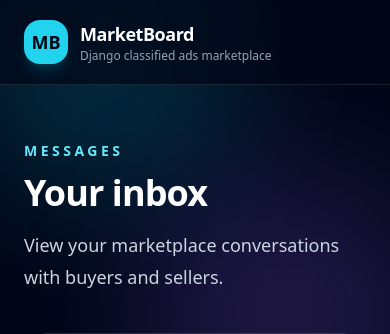
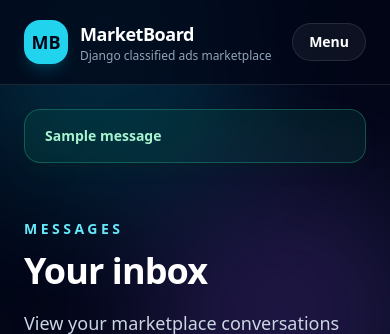
Before and after one commit to mohammad-azimi/MarketBoard, a Django app: page /inbox/ in a window 390 px wide. Shown: the top 334 px of the page. Run offline with Django 4.2, Linux system fonts and the light colour scheme; a user stored in the database is signed in; tables that the repository leaves empty hold one stand-in row (values such as "Sample post"); grey boxes marked "Sample" are stand-in pictures; one stand-in notice (Sample message) is shown; some libraries are stand-ins or nearby versions.

Commit message:
Add user feedback messages and mobile navigation

```diff
--- a/Panel/conversation/views.py
+++ b/Panel/conversation/views.py
@@ -1,3 +1,4 @@
+from django.contrib import messages
 from django.contrib.auth.decorators import login_required
 from django.shortcuts import get_object_or_404, redirect, render
 
@@ -29,6 +30,10 @@ def new(request, item_pk):
     item = get_object_or_404(Item, pk=item_pk)
 
     if item.created_by == request.user:
+        messages.warning(
+            request,
+            "You cannot start a conversation about your own listing.",
+        )
         return redirect("item:detail", pk=item_pk)
 
     conversations = Conversation.objects.filter(item=item).filter(
@@ -36,6 +41,10 @@ def new(request, item_pk):
     )
 
     if conversations.exists():
+        messages.info(
+            request,
+            "You already have a conversation for this listing.",
+        )
         return redirect("conversation:detail", pk=conversations.first().id)
 
     if request.method == "POST":
@@ -51,6 +60,10 @@ def new(request, item_pk):
             conversation_message.created_by = request.user
             conversation_message.save()
 
+            messages.success(
+                request,
+                "Message sent successfully.",
+            )
             return redirect("conversation:detail", pk=conversation.id)
     else:
         form = ConversationMessageForm()
@@ -84,6 +97,10 @@ def detail(request, pk):
 
             conversation.save()
 
+            messages.success(
+                request,
+                "Reply sent successfully.",
+            )
             return redirect("conversation:detail", pk=pk)
     else:
         form = ConversationMessageForm()
--- a/Panel/core/templates/core/base.html
+++ b/Panel/core/templates/core/base.html
@@ -17,7 +17,8 @@
 
     <div class="relative z-10 flex min-h-screen flex-col">
       <nav class="border-b border-white/10 bg-slate-950/70 backdrop-blur-xl">
-        <div class="mx-auto flex max-w-7xl items-center justify-between px-6 py-5">
+        <div class="mx-auto max-w-7xl px-6 py-5">
+          <div class="flex items-center justify-between">
             <a href="/" class="group flex items-center gap-3">
               <div class="flex h-11 w-11 items-center justify-center rounded-2xl bg-cyan-400 text-lg font-black text-slate-950 shadow-lg shadow-cyan-500/20">
                 MB
@@ -67,8 +68,76 @@
                 </a>
               {% endif %}
             </div>
+
+            <details class="relative md:hidden">
+              <summary class="list-none rounded-full border border-white/10 bg-white/5 px-4 py-2 text-sm font-semibold text-white">
+                Menu
+              </summary>
+
+              <div class="absolute right-0 z-50 mt-3 w-64 rounded-3xl border border-white/10 bg-slate-950 p-3 shadow-2xl shadow-black/40">
+                <a href="{% url 'item:items' %}" class="block rounded-2xl px-4 py-3 text-sm font-semibold text-slate-300 transition hover:bg-white/10 hover:text-white">
+                  Browse
+                </a>
+
+                <a href="{% url 'core:contact' %}" class="block rounded-2xl px-4 py-3 text-sm font-semibold text-slate-300 transition hover:bg-white/10 hover:text-white">
+                  Contact
+                </a>
+
+                {% if request.user.is_authenticated %}
+                  <a href="{% url 'item:new' %}" class="mt-2 block rounded-2xl bg-cyan-400 px-4 py-3 text-sm font-bold text-slate-950 transition hover:bg-cyan-300">
+                    New Item
+                  </a>
+
+                  <a href="{% url 'dashboard:index' %}" class="block rounded-2xl px-4 py-3 text-sm font-semibold text-slate-300 transition hover:bg-white/10 hover:text-white">
+                    Dashboard
+                  </a>
+
+                  <a href="{% url 'conversation:inbox' %}" class="block rounded-2xl px-4 py-3 text-sm font-semibold text-slate-300 transition hover:bg-white/10 hover:text-white">
+                    Inbox
+                  </a>
+
+                  <form method="post" action="{% url 'core:logout' %}" class="mt-2">
+                    {% csrf_token %}
+                    <button class="w-full rounded-2xl px-4 py-3 text-left text-sm font-semibold text-slate-300 transition hover:bg-white/10 hover:text-white">
+                      Log Out
+                    </button>
+                  </form>
+                {% else %}
+                  <a href="{% url 'core:signup' %}" class="mt-2 block rounded-2xl bg-cyan-400 px-4 py-3 text-sm font-bold text-slate-950 transition hover:bg-cyan-300">
+                    Sign Up
+                  </a>
+
+                  <a href="{% url 'core:login' %}" class="block rounded-2xl px-4 py-3 text-sm font-semibold text-slate-300 transition hover:bg-white/10 hover:text-white">
+                    Log In
+                  </a>
+                {% endif %}
+              </div>
+            </details>
+          </div>
         </div>
       </nav>
+
+      {% if messages %}
+        <section class="mx-auto mt-6 w-full max-w-7xl px-6">
+          <div class="space-y-3">
+            {% for message in messages %}
+              <div class="rounded-2xl border px-5 py-4 text-sm font-semibold shadow-lg backdrop-blur
+                {% if message.tags == 'success' %}
+                  border-emerald-400/30 bg-emerald-500/10 text-emerald-200 shadow-emerald-950/20
+                {% elif message.tags == 'error' %}
+                  border-rose-400/30 bg-rose-500/10 text-rose-200 shadow-rose-950/20
+                {% elif message.tags == 'warning' %}
+                  border-amber-400/30 bg-amber-500/10 text-amber-200 shadow-amber-950/20
+                {% else %}
+                  border-cyan-400/30 bg-cyan-500/10 text-cyan-200 shadow-cyan-950/20
+                {% endif %}
+              ">
+                {{ message }}
+              </div>
+            {% endfor %}
+          </div>
+        </section>
+      {% endif %}
 
       <main class="flex-1">
         {% block content %}
--- a/Panel/core/views.py
+++ b/Panel/core/views.py
@@ -1,3 +1,4 @@
+from django.contrib import messages
 from django.contrib.auth import login
 from django.shortcuts import redirect, render
 
@@ -31,6 +32,10 @@ def signup(request):
         if form.is_valid():
             user = form.save()
             login(request, user)
+            messages.success(
+                request,
+                "Account created successfully. Welcome to MarketBoard.",
+            )
             return redirect("item:items")
     else:
         form = SignupForm()
```
Also changed, not shown: Panel/item/views.py (+29 -1 lines). Lines whose indentation alone changed are shown as unchanged.
